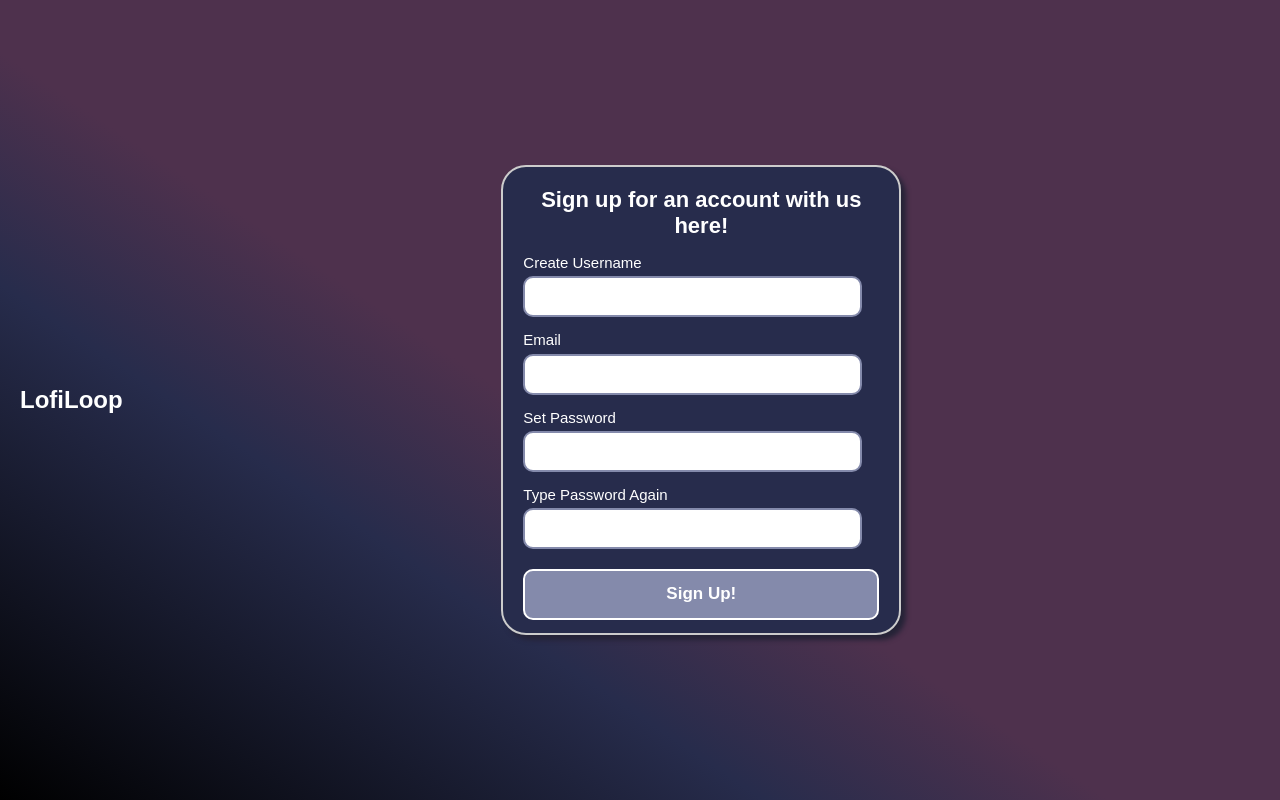
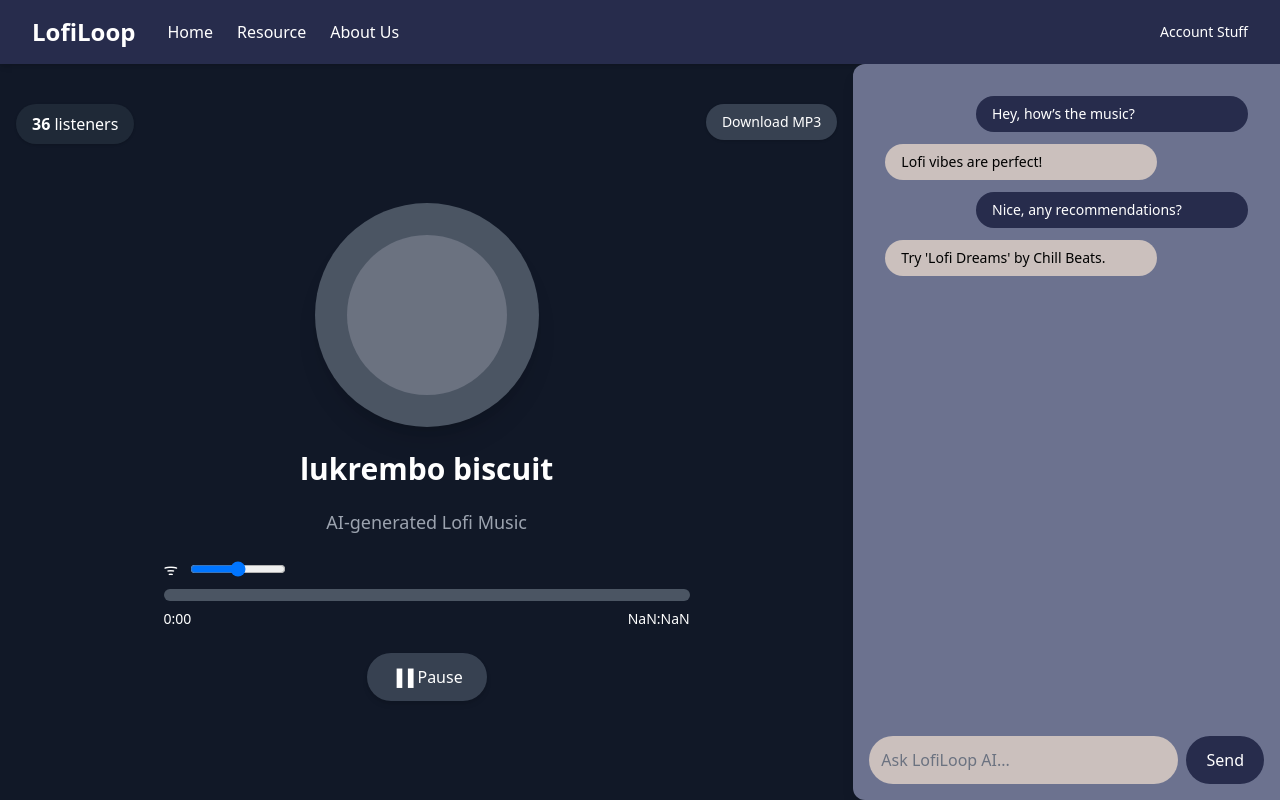
Before and after one commit to Superpatrex/LoFiLoop, a Next.js app in the folder frontend/lofiloop/: page / in a window 1280 px wide. Built offline with nearby package versions, Linux system fonts and the light colour scheme.

Commit message:
updated functionality
added song download (not dynamic) removed skip and prev buttons

```diff
--- a/frontend/lofiloop/src/app/page.js
+++ b/frontend/lofiloop/src/app/page.js
@@ -8,8 +8,7 @@ import Chat from "../components/Chat";
 export default function Home() {
   return (
     <>
-      <PageTitle/>
-      <SignUp/>
+      <Chat/>
     </>
     );
 }
--- a/frontend/lofiloop/src/components/Chat.js
+++ b/frontend/lofiloop/src/components/Chat.js
@@ -1,6 +1,5 @@
 "use client";
 import { useState, useRef, useEffect } from "react";
-
 
 export default function Chat() {
   const [messages, setMessages] = useState([
@@ -10,10 +9,10 @@ export default function Chat() {
     { id: 4, text: "Try 'Lofi Dreams' by Chill Beats.", sender: "bot" },
   ]);
   const [input, setInput] = useState("");
-  const [isPlaying, setIsPlaying] = useState(false);
   const [progress, setProgress] = useState(0);
   const [songTitle, setSongTitle] = useState("Loading...");
   const [volume, setVolume] = useState(0.5);
+  const [isPlaying, setIsPlaying] = useState(true);
   const audioRef = useRef(null);
 
   const formatTime = (seconds) => {
@@ -28,7 +27,7 @@ export default function Chat() {
     }
   }, [volume]);
 
-    useEffect(() => {
+  useEffect(() => {
     if (audioRef.current) {
       const audioSrc = audioRef.current.src;
       const fileName = audioSrc.substring(audioSrc.lastIndexOf("/") + 1).replace(".mp3", "");
@@ -79,10 +78,20 @@ export default function Chat() {
       </div>
 
       <div className="flex flex-grow w-full">
-        <div className="flex flex-col justify-center w-2/3 p-8">
-          <div className="mt-2 bg-gray-800 text-white px-4 py-2 rounded-full w-fit">
+        <div className="flex flex-col justify-center w-2/3 p-8 relative">
+          {/* Top-left Live Listeners Badge */}
+          <div className="absolute top-10 left-4 bg-gray-800 text-white px-4 py-2 rounded-full w-fit shadow">
             <span className="font-bold">36</span> listeners
           </div>
+
+          {/* Top-right Download Button */}
+          <a
+            href="lukrembo_biscuit.mp3"
+            download
+            className="absolute top-10 right-4 bg-gray-700 text-white px-4 py-2 rounded-full text-sm shadow hover:bg-gray-600 transition"
+          >
+            Download MP3
+          </a>
 
           <div className="mt-10 flex flex-col items-center space-y-6">
             <div className="relative w-56 h-56 rounded-full bg-gray-600 flex items-center justify-center shadow-xl">
@@ -93,11 +102,11 @@ export default function Chat() {
             <h2 className="text-white text-3xl font-bold mb-0">{songTitle}</h2>
             <p className="text-gray-400 text-lg leading-tight mt-0">AI-generated Lofi Music</p>
 
-            <audio ref={audioRef} src="lukrembo_biscuit.mp3" />
+            <audio ref={audioRef} src="lukrembo_biscuit.mp3" autoPlay loop />
 
             <div className="w-2/3 mt-4 flex flex-col space-y-2">
               <div className="flex items-center w-full space-x-3">
-                <span className="text-white">🔊</span>
+                <span className="text-white">ᯤ</span>
                 <input
                   type="range"
                   min="0"
@@ -117,15 +126,13 @@ export default function Chat() {
               </div>
             </div>
 
-            <div className="flex space-x-6 mt-4">
-              <button className="text-white bg-gray-700 p-4 rounded-full text-lg shadow-md">⏮</button>
+            <div className="mt-4">
               <button
-                className="text-white bg-gray-700 p-5 rounded-full text-lg shadow-md"
                 onClick={togglePlayPause}
+                className="text-white bg-gray-700 px-6 py-3 rounded-full text-base font-medium shadow-md hover:bg-gray-600 transition"
               >
-                {isPlaying ? "⏸" : "▶"}
+                {isPlaying ? "▐▐ Pause" : "▶ Play"}
               </button>
-              <button className="text-white bg-gray-700 p-4 rounded-full text-lg shadow-md">⏭</button>
             </div>
           </div>
         </div>
```
